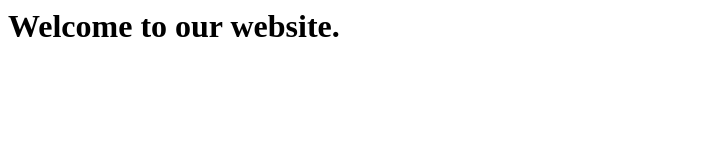
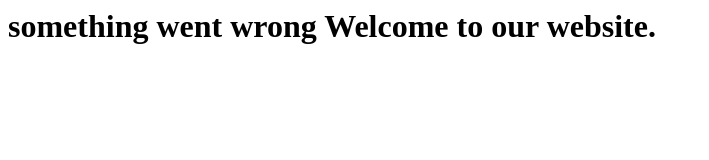
Before and after one commit to shamij/centralhub, a plain HTML site: page index.html in a window 1280 px wide. Shown: the whole page, without its empty margins (0-709 px from the left). Drawn offline with Linux system fonts and the light colour scheme.

Commit message:
This is my first push

```diff
--- a/index.html
+++ b/index.html
@@ -1,5 +1,7 @@
 <html>
 <H1>
- Welcome to our website.
+something went wrong
+Welcome to our website.
+
 </H1>
 </html>
```
Also changed, not shown: dockerapache/files/index.html (added, +6 -0 lines), 4 other files.
